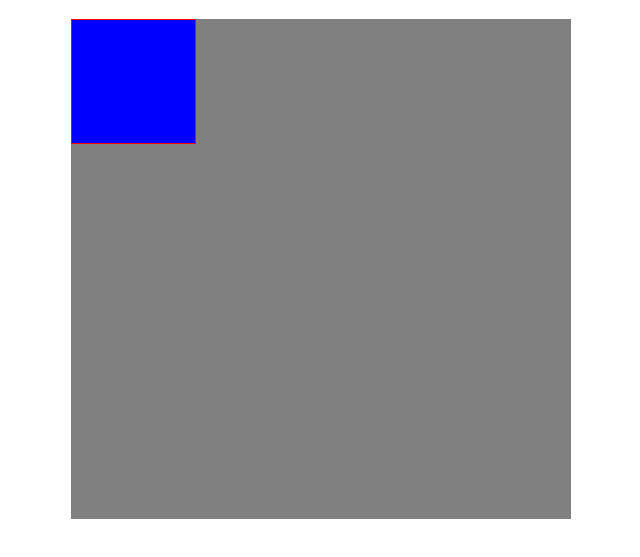
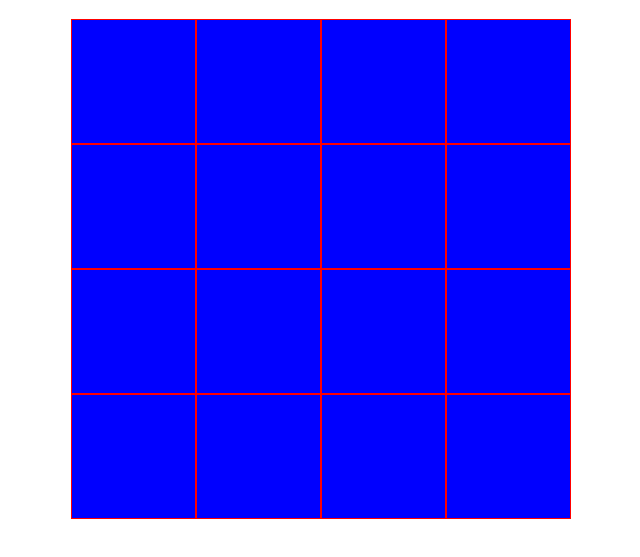
Before and after one commit to nic-peterson/Etch-A-Sketch, a plain HTML site: page index.html in a window 1280 px wide. Shown: the part 161-718 px from the top of the page, without its empty margins (319-959 px from the left). Drawn offline with Linux system fonts and the light colour scheme.

Commit message:
Finished updating the js and css to handle apending X grids via for loop and flex wrap

```diff
--- a/index.js
+++ b/index.js
@@ -1,5 +1,8 @@
 const screen = document.querySelector(".screen");
-const grid = document.createElement("div");
-grid.setAttribute("class", "grid");
-console.log(`screen: ${screen}\ngrid: ${grid}`);
-screen.appendChild(grid);
+
+for (let i = 0; i < 16; i++) {
+  const grid = document.createElement("div");
+  grid.setAttribute("class", "grid");
+  //console.log(`screen: ${screen}\ngrid: ${grid}`);
+  screen.appendChild(grid);
+}
--- a/styles.css
+++ b/styles.css
@@ -7,6 +7,9 @@
 }
 
 .screen {
+    display: flex;
+    flex-direction: row;
+    flex-wrap: wrap;
     background-color: grey;
     border: solid 0px red;
     width: 500px;
```
